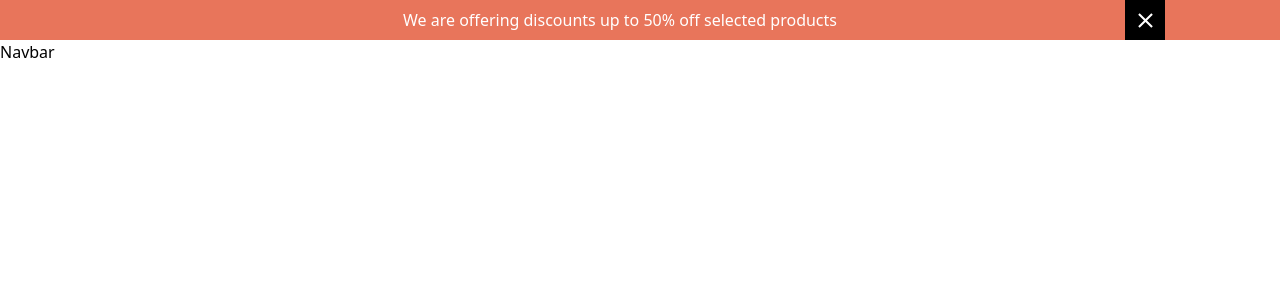
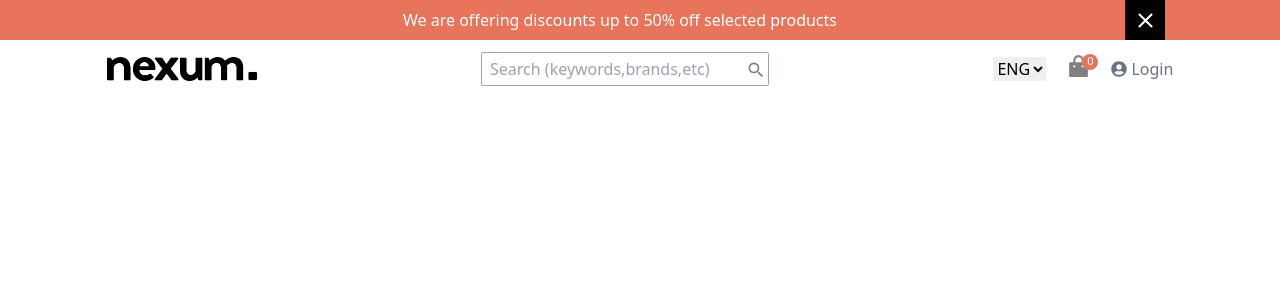
Before and after one commit to Nicholas-Darko-Brown/nexum-shop, a Next.js app: page / in a window 1280 px wide. Shown: the top 300 px of the page. Built offline with nearby package versions, Linux system fonts and the light colour scheme.

Commit message:
feat: create custom components

```diff
--- /dev/null
+++ b/components/Forms/CustomInputField.tsx
@@ -0,0 +1,35 @@
+import React from "react";
+
+type InputType = "search" | "text" | "email";
+
+interface Props extends React.ComponentPropsWithoutRef<"input"> {
+  className?: string;
+  placeholder?: string;
+  type?: InputType;
+  label?: string;
+  error?: string;
+}
+
+const CustomInputField = ({
+  className,
+  placeholder,
+  type,
+  label,
+  error,
+  ...restOfProps
+}: Props) => {
+  return (
+    <>
+      {label ? <label> {label} </label> : null}
+      <input
+        {...restOfProps}
+        className={className}
+        placeholder={placeholder}
+        type={type}
+      />
+      {error ? <small> {error} </small> : null}
+    </>
+  );
+};
+
+export default CustomInputField;
--- /dev/null
+++ b/components/Forms/LanguageSwitcher.tsx
@@ -0,0 +1,17 @@
+import React from "react";
+
+const LanguageSwitcher = () => {
+  return (
+      <>
+        <form>
+          <label htmlFor=""></label>
+          <select name="" id="">
+            <option value="english">ENG</option>
+            <option value="french">FR</option>
+          </select>
+        </form>
+      </>
+  );
+};
+
+export default LanguageSwitcher;
--- a/components/Navbar/Navbar.tsx
+++ b/components/Navbar/Navbar.tsx
@@ -1,9 +1,104 @@
-import React from 'react'
+import Image from "next/image";
+import React, { useState } from "react";
+import BlackLogo from "@/public/images/nexum-logo-black.png";
+import CustomInputField from "../Forms/CustomInputField";
+import { MdSearch, MdMenu, MdClose } from "react-icons/md";
+import LanguageSwitcher from "../Forms/LanguageSwitcher";
+import { RiShoppingBagFill } from "react-icons/ri";
+import CustomButton from "../Buttons/CustomButton";
+import { FaUserCircle } from "react-icons/fa";
 
 const Navbar = () => {
+  const [showMenu, setShowMenu] = useState(false);
+
+  const handleShowMenu = () => {
+    setShowMenu(!showMenu);
+  };
+
   return (
-    <div>Navbar</div>
-  )
-}
+    <div className="w-full">
+      <div className="flex justify-between items-center my-3 w-[88%] mx-auto sm:w-10/12 sm:mx-auto">
+        <div className="">
+          <Image src={BlackLogo} width={150} alt="logo" />
+        </div>
 
-export default Navbar
+        <div className="relative hidden sm:block">
+          <CustomInputField
+            className="border border-gray-400 rounded-sm pl-2 pr-6 py-1 relative w-72"
+            placeholder="Search (keywords,brands,etc)"
+          />
+          <MdSearch
+            size={20}
+            color={"gray"}
+            className="absolute left-[92%] top-2 cursor-pointer"
+          />
+        </div>
+
+        <div className="flex items-center">
+          <div className="mr-5 hidden sm:block">
+            <LanguageSwitcher />
+          </div>
+
+          <div className="mr-5 relative">
+            <CustomButton className="relative" type="button">
+              <RiShoppingBagFill size={25} color="gray" />
+              <span className="absolute left-4 top-[0%] bg-color-main-100 w-4 h-4 text-[11px] flex justify-center items-center text-white rounded-full">
+                0
+              </span>
+            </CustomButton>
+          </div>
+          {/* Large screen login */}
+          <div className="">
+            <CustomButton
+              className="hidden  text-gray-500 sm:flex items-center gap-1"
+              type="button"
+            >
+              <FaUserCircle /> Login
+            </CustomButton>
+          </div>
+          {/* Mobile Menu */}
+          <div className="block sm:hidden">
+            <CustomButton onClick={handleShowMenu} className="" type="button">
+              {!showMenu ? (
+                <MdMenu color="gray" size={30} />
+              ) : (
+                <MdClose color="gray" size={30} />
+              )}
+            </CustomButton>
+          </div>
+        </div>
+      </div>
+      {showMenu && (
+        <div className={`${showMenu ? "sm:hidden" : "block"}`}>
+          <ul className="absolute z-10 right-7  bg-white border rounded shadow-sm w-[40%] pl-4 py-2">
+            <li>
+              <LanguageSwitcher />
+            </li>
+            <li className="pt-2">
+              <CustomButton
+                className="text-gray-500 flex items-center gap-1"
+                type="button"
+              >
+                <FaUserCircle /> Login
+              </CustomButton>
+            </li>
+          </ul>
+        </div>
+      )}
+      {/* Mobile Input */}
+      <div className="relative block w-full sm:hidden">
+        <CustomInputField
+          className="border border-black rounded-sm pl-2 pr-6 py-1 relative w-full"
+          placeholder="Search (keywords,brands,etc)"
+        />
+        <MdSearch
+          size={20}
+          color={"gray"}
+          className="absolute right-0 top-2 cursor-pointer"
+        />
+      </div>
+    </div>
+  );
+};
+
+export default Navbar;
```
